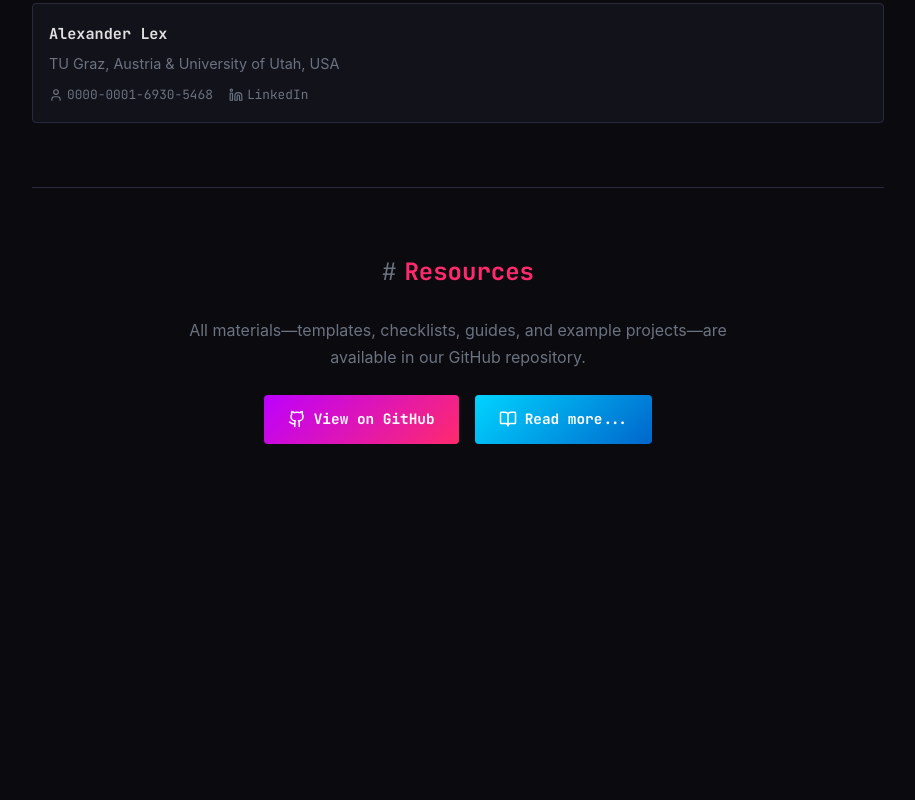
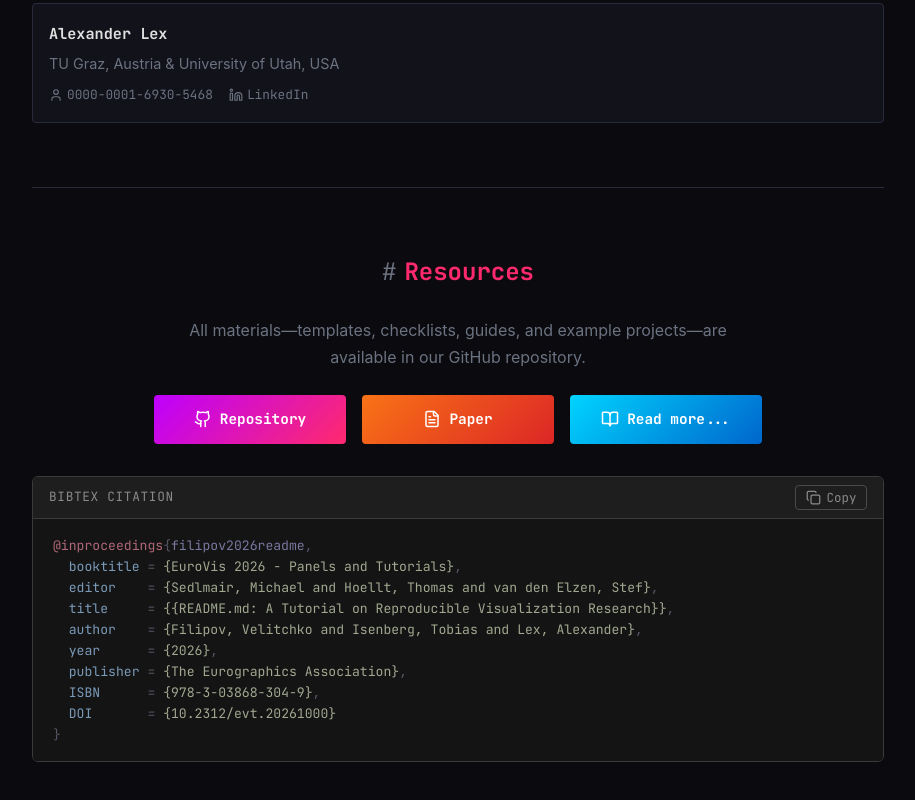
Before and after one commit to velitchko/README.md, a React (Vite) app: page / in a window 1280 px wide. Shown: the part 2218-3018 px from the top of the page, without its empty margins (182-1097 px from the left). Before the commit the page ends 2726 px from the top, so only its background shows below. Built offline with nearby package versions, Linux system fonts and the light colour scheme.

Commit message:
linked paper + added bibtex copy

```diff
--- a/src/App.jsx
+++ b/src/App.jsx
@@ -1,9 +1,72 @@
 import { useState, useEffect } from 'react';
-import { Github, Sun, Moon, Linkedin, User, BookOpen } from 'lucide-react';
+import { Github, Sun, Moon, Linkedin, User, BookOpen, FileText, Copy, Check } from 'lucide-react';
 import './index.css';
 
 function App() {
   const [theme, setTheme] = useState('dark');
+  const [copied, setCopied] = useState(false);
+
+  const bibtex = `@inproceedings{filipov2026readme,
+  booktitle = {EuroVis 2026 - Panels and Tutorials},
+  editor    = {Sedlmair, Michael and Hoellt, Thomas and van den Elzen, Stef},
+  title     = {{README.md: A Tutorial on Reproducible Visualization Research}},
+  author    = {Filipov, Velitchko and Isenberg, Tobias and Lex, Alexander},
+  year      = {2026},
+  publisher = {The Eurographics Association},
+  ISBN      = {978-3-03868-304-9},
+  DOI       = {10.2312/evt.20261000}
+}`;
+
+  const highlightBibtex = (text) => {
+    const lines = text.split('\n');
+    return lines.map((line, i) => {
+      const isLast = i === lines.length - 1;
+      const nl = isLast ? null : '\n';
+
+      // @type{key,
+      const entryMatch = line.match(/^(@\w+)(\{)(.+?)(,?)$/);
+      if (entryMatch) {
+        return (
+          <span key={i}>
+            <span className="bib-type">{entryMatch[1]}</span>
+            <span className="bib-punct">{entryMatch[2]}</span>
+            <span className="bib-entrykey">{entryMatch[3]}</span>
+            <span className="bib-punct">{entryMatch[4]}</span>
+            {nl}
+          </span>
+        );
+      }
+
+      // Closing brace
+      if (line.trim() === '}') {
+        return <span key={i}><span className="bib-punct">{'}'}</span>{nl}</span>;
+      }
+
+      // field = {value},
+      const fieldMatch = line.match(/^(\s*)(\w+)(\s*=\s*)(\{.*\})(,?)$/);
+      if (fieldMatch) {
+        return (
+          <span key={i}>
+            {fieldMatch[1]}
+            <span className="bib-field">{fieldMatch[2]}</span>
+            <span className="bib-punct">{fieldMatch[3]}</span>
+            <span className="bib-value">{fieldMatch[4]}</span>
+            <span className="bib-punct">{fieldMatch[5]}</span>
+            {nl}
+          </span>
+        );
+      }
+
+      return <span key={i}>{line}{nl}</span>;
+    });
+  };
+
+  const handleCopy = () => {
+    navigator.clipboard.writeText(bibtex).then(() => {
+      setCopied(true);
+      setTimeout(() => setCopied(false), 2000);
+    });
+  };
 
   useEffect(() => {
     const saved = localStorage.getItem('theme');
@@ -207,7 +270,16 @@ function App() {
               className="btn"
             >
               <Github size={18} />
-              View on GitHub
+              <span className="btn-label">Repository</span>
+            </a>
+            <a
+              href="https://diglib.eg.org/items/9f2385fa-db96-42f7-9f64-f6c914dac274"
+              target="_blank"
+              rel="noopener noreferrer"
+              className="btn btn-paper"
+            >
+              <FileText size={18} />
+              <span className="btn-label">Paper</span>
             </a>
             <a
               href="https://velitchko.github.io/blog/readme-2026"
@@ -216,8 +288,19 @@ function App() {
               className="btn btn-blog"
             >
               <BookOpen size={18} />
-              Read more...
+              <span className="btn-label">Read more...</span>
             </a>
+          </div>
+
+          <div className="bibtex-block">
+            <div className="bibtex-header">
+              <span className="bibtex-label">BibTeX Citation</span>
+              <button className="bibtex-copy" onClick={handleCopy} aria-label="Copy BibTeX">
+                {copied ? <Check size={15} /> : <Copy size={15} />}
+                {copied ? 'Copied!' : 'Copy'}
+              </button>
+            </div>
+            <pre className="bibtex-code"><code className="bibtex-highlighted">{highlightBibtex(bibtex)}</code></pre>
           </div>
         </section>
       </main>
--- a/src/index.css
+++ b/src/index.css
@@ -393,6 +393,7 @@ h2 {
 .btn {
   display: inline-flex;
   align-items: center;
+  justify-content: center;
   gap: 0.5rem;
   background: linear-gradient(135deg, var(--color-purple), var(--color-pink));
   border: none;
@@ -404,6 +405,7 @@ h2 {
   color: #ffffff;
   transition: all 0.2s;
   cursor: pointer;
+  width: 12rem;
 }
 
 .btn:hover {
@@ -421,12 +423,128 @@ h2 {
   box-shadow: 0 4px 20px rgba(0, 180, 255, 0.4);
 }
 
+.btn-paper {
+  background: linear-gradient(135deg, #f97316, #dc2626);
+}
+
+.btn-paper:hover {
+  box-shadow: 0 4px 20px rgba(249, 115, 22, 0.4);
+}
+
 .resources-buttons {
   display: flex;
   gap: 1rem;
   justify-content: center;
   flex-wrap: wrap;
 }
+
+@media (max-width: 480px) {
+  .resources-buttons .btn {
+    width: auto;
+    padding: 0.75rem;
+  }
+  .btn-label {
+    display: none;
+  }
+}
+
+.bibtex-block {
+  margin-top: 2rem;
+  border: 1px solid #3a3a3a;
+  border-radius: 6px;
+  overflow: hidden;
+  text-align: left;
+}
+
+[data-theme="light"] .bibtex-block {
+  border-color: #c8c8c8;
+}
+
+.bibtex-header {
+  display: flex;
+  justify-content: space-between;
+  align-items: center;
+  padding: 0.5rem 1rem;
+  background: #1e1e1e;
+  border-bottom: 1px solid #3a3a3a;
+}
+
+[data-theme="light"] .bibtex-header {
+  background: #f0f0f0;
+  border-bottom-color: #c8c8c8;
+}
+
+.bibtex-label {
+  font-family: var(--font-mono);
+  font-size: 0.8rem;
+  color: #8a8a8a;
+  text-transform: uppercase;
+  letter-spacing: 0.05em;
+}
+
+.bibtex-copy {
+  display: flex;
+  align-items: center;
+  gap: 0.35rem;
+  background: none;
+  border: 1px solid #4a4a4a;
+  border-radius: 4px;
+  color: #8a8a8a;
+  font-family: var(--font-mono);
+  font-size: 0.78rem;
+  padding: 0.2rem 0.6rem;
+  cursor: pointer;
+  transition: color 0.15s, border-color 0.15s;
+}
+
+[data-theme="light"] .bibtex-copy {
+  border-color: #b0b0b0;
+  color: #666666;
+}
+
+.bibtex-copy:hover {
+  color: var(--color-text);
+  border-color: #888888;
+}
+
+.bibtex-code {
+  margin: 0;
+  padding: 1rem 1.25rem;
+  font-family: var(--font-mono);
+  font-size: 0.82rem;
+  line-height: 1.6;
+  overflow-x: auto;
+  background: #141414;
+  color: #a0a0a0;
+  white-space: pre;
+}
+
+[data-theme="light"] .bibtex-code {
+  background: #fafafa;
+  color: #555555;
+}
+
+/* Reset the global code color inside the bibtex block */
+.bibtex-code .bibtex-highlighted {
+  background: none;
+  padding: 0;
+  border-radius: 0;
+  font-size: inherit;
+  color: inherit;
+}
+
+/* BibTeX syntax tokens — muted palette echoing the page's pink/purple */
+.bib-type      { color: #b06878; } /* muted rose — @inproceedings */
+.bib-entrykey  { color: #7878a0; } /* muted slate */
+.bib-field     { color: #7a9ab8; } /* muted steel blue — field names */
+.bib-value     { color: #a0a890; } /* muted sage — values */
+.bib-punct     { color: #555565; } /* dark muted gray — braces, =, commas */
+
+[data-theme="light"] .bib-type     { color: #a04555; }
+[data-theme="light"] .bib-entrykey { color: #5c5c80; }
+[data-theme="light"] .bib-field    { color: #3a6e8c; }
+[data-theme="light"] .bib-value    { color: #5a6e45; }
+[data-theme="light"] .bib-punct    { color: #909090; }
 
 /* Responsive */
 @media (max-width: 768px) {
```
